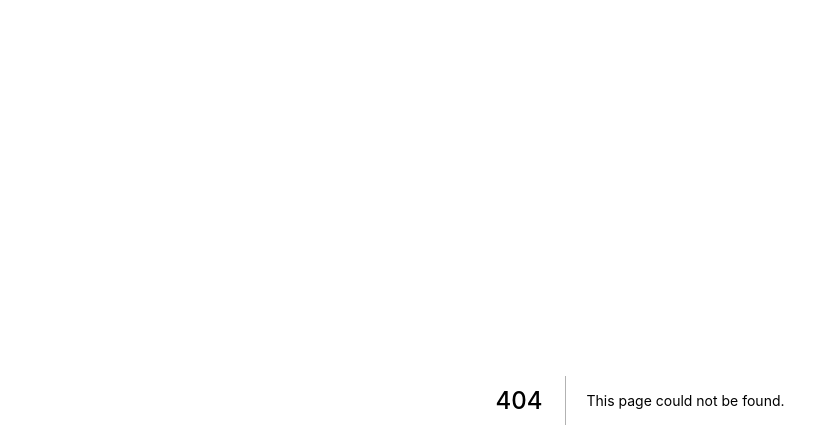
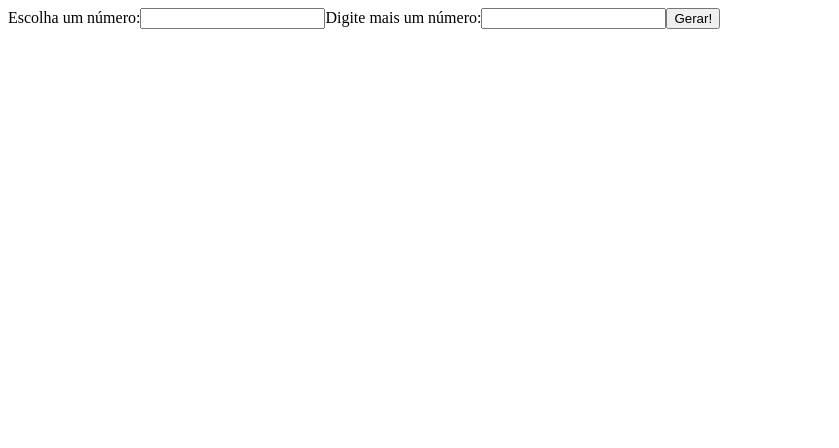
Before and after one commit to GleisomD/RandoNum, a Next.js app: page /components/form in a window 1280 px wide. Before the commit this address had no page. Shown: the top 448 px of the page, without its empty margins (0-839 px from the left). Built offline with nearby package versions, Linux system fonts and the light colour scheme.

Commit message:
Added components paste with form component file

```diff
--- /dev/null
+++ b/pages/components/form/index.js
@@ -0,0 +1,16 @@
+import React, { Fragment } from "react"
+
+
+const Form = () => {
+    return (
+        <form id="form">
+                <label for="minNum">Escolha um número:</label>
+                <input type="text" id="minNum"></input>
+                <label for="maxNum">Digite mais um número:</label>
+                <input type="text" id="maxNum"></input>
+                <button type="submit">Gerar!</button>
+        </form>
+    )
+}
+
+export default Form;
```
